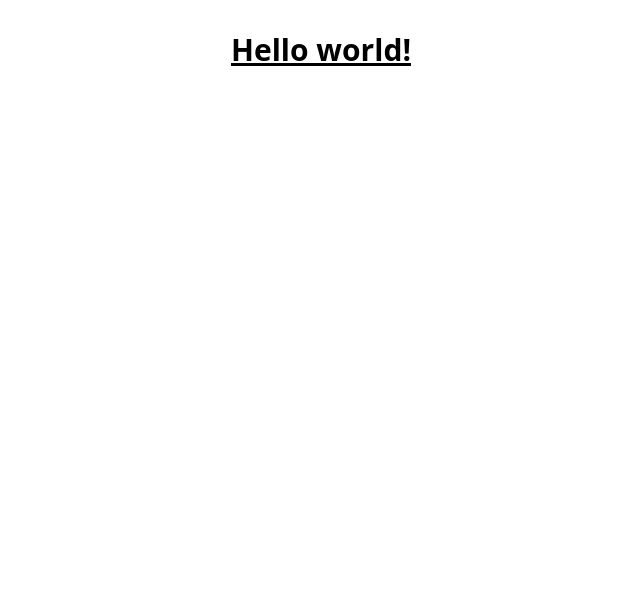
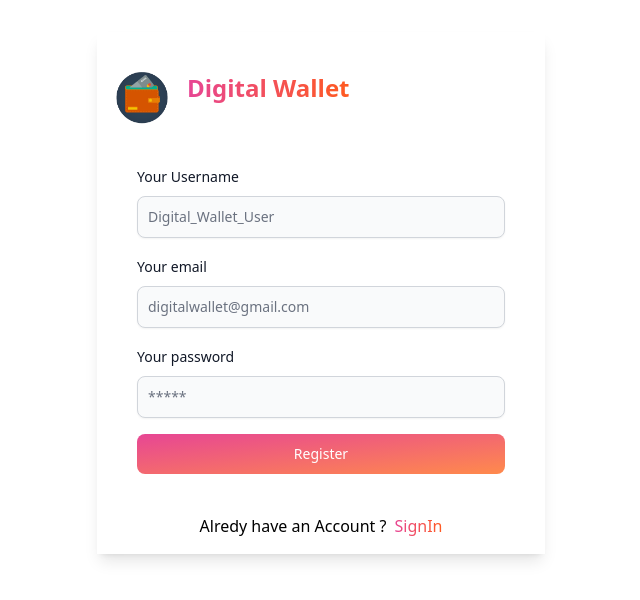
Before and after one commit to Palakgupta2002/Digital_Wallet, a React (Vite) app in the folder client/: page / in a window 1280 px wide. Shown: the top 600 px of the page, without its empty margins (319-959 px from the left). Built offline with nearby package versions, Linux system fonts and the light colour scheme.

Commit message:
Login signup ui is done

```diff
--- a/client/package.json
+++ b/client/package.json
@@ -10,8 +10,10 @@
     "preview": "vite preview"
   },
   "dependencies": {
+    "flowbite-react": "^0.7.2",
     "react": "^18.2.0",
-    "react-dom": "^18.2.0"
+    "react-dom": "^18.2.0",
+    "react-router-dom": "^6.22.1"
   },
   "devDependencies": {
     "@types/react": "^18.2.55",
--- a/client/src/App.jsx
+++ b/client/src/App.jsx
@@ -1,13 +1,23 @@
+
 
 import './App.css'
+import { BrowserRouter,Routes,Route } from 'react-router-dom'
+import SignUp from './Pages/SignUp'
+import SignIn from './Pages/SignIn'
 
 function App() {
 
 
   return (
-    <h1 className="text-3xl font-bold underline">
-    Hello world!
-  </h1>
+  <div>
+   <BrowserRouter>
+   <Routes>
+      <Route path='/' element={<SignUp/>} />
+      <Route path='/login' element={<SignIn/>}/>
+    </Routes>
+   </BrowserRouter>
+
+  </div>
   )
 }
 
--- /dev/null
+++ b/client/src/Pages/SignIn.jsx
@@ -0,0 +1,45 @@
+import { Button, Label, TextInput } from 'flowbite-react';
+import Logo from "../assets/logo.png"
+import { Link } from 'react-router-dom';
+
+const SignIn = () => {
+  return (
+    <div className='flex w-full justify-center'>
+    <div className=' w-full max-w-md  shadow-lg pb-4'>
+        <div className='flex w-full  justify-start mt-10'>
+            <img width={"90px"} src={Logo} />
+            <span className='text-2xl font-bold bg-gradient-to-r from-pink-500 to-orange-500 bg-clip-text text-transparent'>
+                Digital Wallet
+            </span>
+
+        </div>
+        <form className="flex flex-col gap-4 p-10">
+            <div>
+                <div className="mb-2 block text-left">
+                    <Label htmlFor="email" value="Your email" />
+                </div>
+                <TextInput id="email" type="email" placeholder='digitalwallet@gmail.com' required shadow />
+            </div>
+            <div>
+                <div className="mb-2 block text-left">
+                    <Label htmlFor="password" value="Your password" />
+                </div>
+                <TextInput id="password" placeholder='*****' type="password" required shadow />
+            </div>
+            <Button gradientDuoTone="pinkToOrange" type="submit">Login</Button>
+        </form>
+        <span className='flex justify-center gap-2' >
+            <span>Alredy have an Account ?</span>
+            <span className='bg-gradient-to-r from-pink-500 to-orange-500 bg-clip-text text-transparent'>
+              <Link to="/">
+                Sign Up
+              </Link>
+                </span>
+        </span>
+    </div>
+
+</div>
+  )
+}
+
+export default SignIn
--- /dev/null
+++ b/client/src/Pages/SignUp.jsx
@@ -0,0 +1,52 @@
+'use client';
+
+import { Button, Label, TextInput } from 'flowbite-react';
+import Logo from "../assets/logo.png"
+import { Link } from 'react-router-dom';
+// import Link from 'next/link';
+
+const SignUp = () => {
+    return (
+        <div className='flex w-full justify-center'>
+            <div className=' w-full max-w-md  shadow-lg pb-4'>
+                <div className='flex w-full  justify-start mt-10'>
+                    <img width={"90px"} src={Logo} />
+                    <span className='text-2xl font-bold bg-gradient-to-r from-pink-500 to-orange-500 bg-clip-text text-transparent'>
+                        Digital Wallet
+                    </span>
+
+                </div>
+                <form className="flex flex-col gap-4 p-10">
+                    <div>
+                        <div className="mb-2 block text-left">
+                            <Label htmlFor="email2" value="Your Username" />
+                        </div>
+                        <TextInput id="username" type="text" placeholder="Digital_Wallet_User" required shadow />
+                    </div>
+                    <div>
+                        <div className="mb-2 block text-left">
+                            <Label htmlFor="email" value="Your email" />
+                        </div>
+                        <TextInput id="email" type="email" placeholder='digitalwallet@gmail.com' required shadow />
+                    </div>
+                    <div>
+                        <div className="mb-2 block text-left">
+                            <Label htmlFor="password" value="Your password" />
+                        </div>
+                        <TextInput id="password" placeholder='*****' type="password" required shadow />
+                    </div>
+                    <Button gradientDuoTone="pinkToOrange" type="submit">Register</Button>
+                </form>
+                <span className='flex justify-center gap-2' >
+                    <span>Alredy have an Account ?</span>
+                    <span className='bg-gradient-to-r from-pink-500 to-orange-500 bg-clip-text text-transparent'>
+                        <Link to="/login" >SignIn</Link>
+                        </span>
+                </span>
+            </div>
+
+        </div>
+    )
+}
+
+export default SignUp
--- a/client/tailwind.config.js
+++ b/client/tailwind.config.js
@@ -1,12 +1,16 @@
 /** @type {import('tailwindcss').Config} */
+import flowbiteplugin from "flowbite/plugin"
 export default {
   content: [
     "./index.html",
     "./src/**/*.{js,ts,jsx,tsx}",
+    'node_modules/flowbite-react/lib/esm/**/*.js',
   ],
 
   theme: {
     extend: {},
   },
-  plugins: [],
+  plugins: [
+    flowbiteplugin
+  ],
 }
```
Also changed, not shown: client/src/assets/logo.png (added), 1 other file (tests, documents, lock files or other folders).
